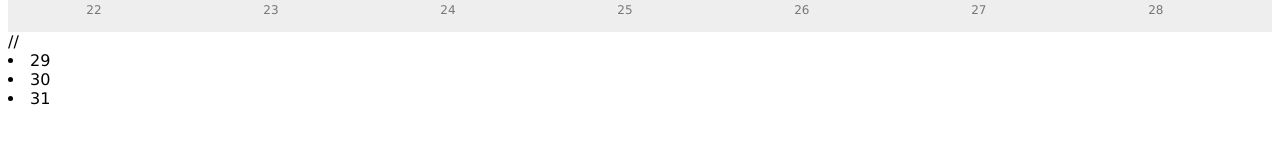
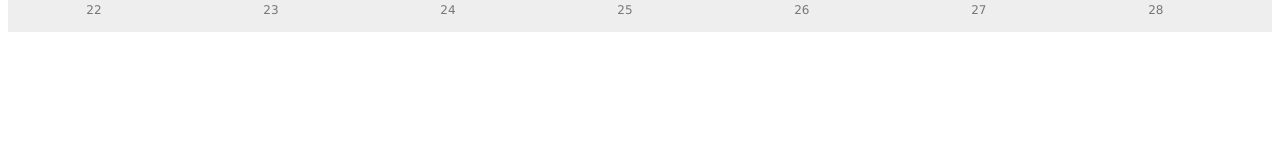
Before and after one commit to coolcoderpro123/chatbot, a plain HTML site: page index.html in a window 1280 px wide. Shown: the part 388-532 px from the top of the page. Drawn offline with Linux system fonts and the light colour scheme.

Commit message:
Update index.html

```diff
--- a/index.html
+++ b/index.html
@@ -144,6 +144,3 @@
 
 </body>
 </html>
-//  <li>29</li>
-  <li>30</li>
-  <li>31</li>
```
